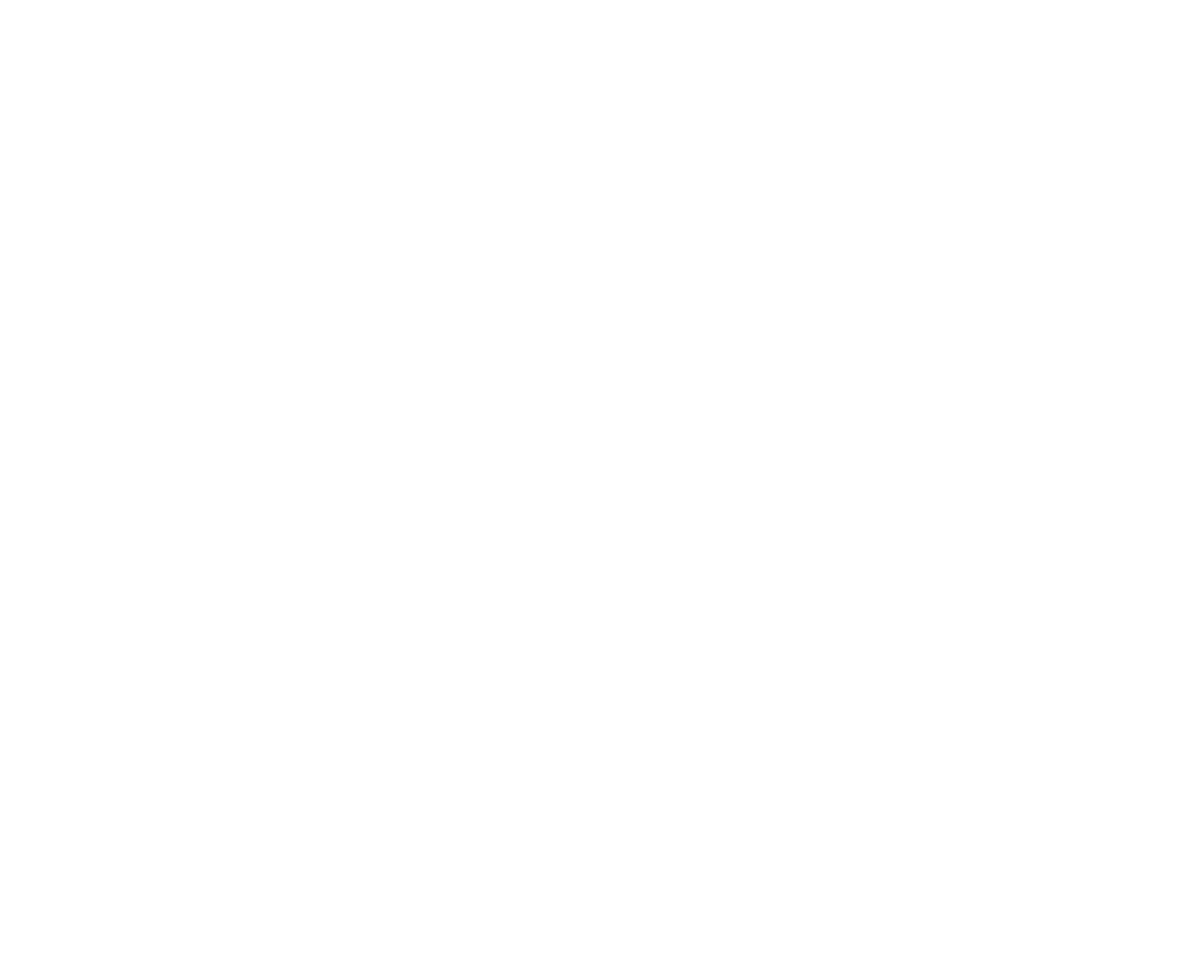
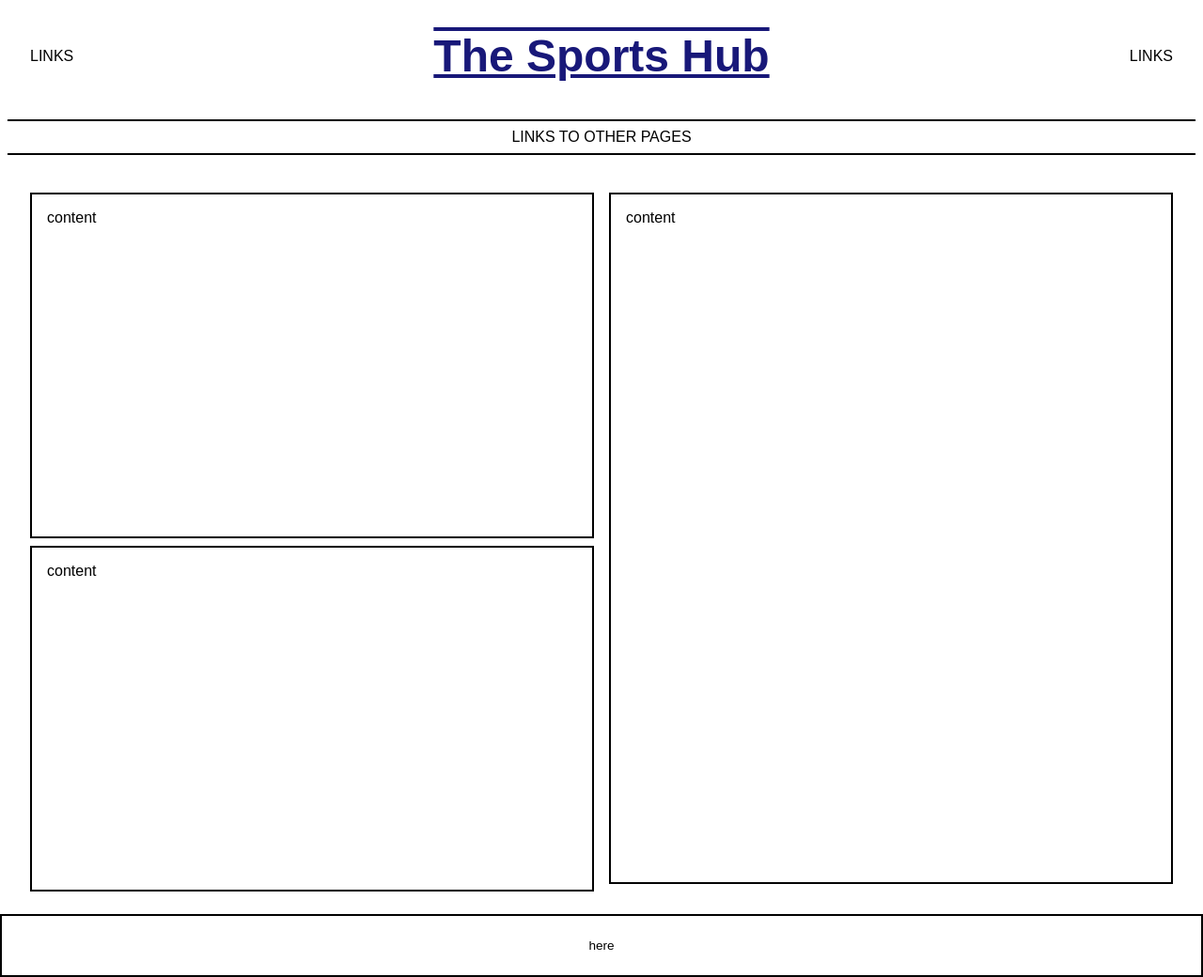
Before and after one commit to JGPawlowski/Sports-WebApp, a plain HTML site: page index.html in a window 1280 px wide. Shown: the whole page at 94% size. Before the commit the page ends 800 px from the top, so only its background shows below. Drawn offline with Linux system fonts and the light colour scheme; a web font is replaced by a local one.

Commit message:
adjusting html/css

```diff
--- a/css/styles.css
+++ b/css/styles.css
@@ -0,0 +1,157 @@
+* {
+    box-sizing: border-box;
+    margin: 0;
+    padding: 0;
+    font-family: Inder, sans-serif;
+}
+
+/*********************************HEADER*************************************/
+
+
+header, header * {
+    display: flex;
+    align-items: center;
+    justify-content: space-between;
+    padding: 1rem;
+    gap: 1rem;
+    font-family: Bitcount Grid Double, sans-serif;
+}
+
+.heading-name {
+    font-size: 3rem;
+    color: rgb(24, 24, 121);
+    text-decoration: underline overline;
+}
+
+.nav-container {
+    gap: 1rem;
+    align-items: center;
+    gap: 1rem;
+}
+
+/* for when the screen gets too small */
+.nav-container-second {
+    display: none;
+}
+
+/****************************************************************************/
+
+.under-header {
+    border-top: 2px solid black;
+    border-bottom: 2px solid black;
+    padding: 0.5rem;
+    margin: 0.5rem;
+    text-align: center;
+    justify-content: center;
+}
+
+/*********************************FOOTER*************************************/
+
+
+body {
+    font-size: 1rem;
+    display: flex;
+    flex-direction: column;
+    min-height: 100vh;
+}
+
+main {
+  display: grid;
+  grid-template-columns: 1fr 1fr; /* Equal widths */
+  height: 100vh;
+  gap: 1rem;
+  padding: 2rem;
+}
+
+.left-container {
+  display: flex;
+  flex-direction: column;
+  gap: 0.5rem; /* control spacing between top/bottom */
+}
+
+.top-left,
+.bottom-left,
+.right {
+    padding: 1rem;
+    border: 2px solid black;
+    font-size: 1rem;
+}
+
+.top-left {
+    min-height: 100%;
+}
+
+.bottom-left {
+    display: none;
+}
+
+.right {
+  grid-column: 2;
+  min-height: 100%;
+}
+
+
+
+
+footer {
+    font-size: 0.85rem;
+    border: 2px solid black;
+}
+
+.footer-grid {
+    display: flex;
+    flex-direction: column;
+    align-items: center;
+    justify-content: space-around;
+    gap: 1.5rem;
+}
+
+/* Target: Every <div> that is a direct child of a <footer> element */
+footer > div {
+    padding: 1.5rem;
+}
+
+.footer-links {
+    display: flex;
+    align-items: center;
+    gap: 1rem;
+}
+
+.footer-grid {
+    display: flex;
+    flex-direction: column;
+    align-items: center;
+    justify-content: space-around;
+    gap: 2rem;
+}
+
+
+
+
+
+/* mobile size */
+@media (min-width: 650px) {
+
+    .top-left {
+        min-height: 50%;
+    }
+    .bottom-left {
+        display: block;
+        min-height: 50%;
+    }
+
+    footer {
+        font-size: 0.8;
+    }
+
+    .footer-grid {
+        display: flex;
+        flex-direction: row;
+        gap: 1rem;
+    }
+
+    .nav-container-second {
+        display: block;
+    }
+
+}
--- a/index.html
+++ b/index.html
@@ -4,9 +4,47 @@
     <meta charset="UTF-8">
     <meta name="viewport" content="width=device-width, initial-scale=1.0">
     <title>Sports Web App</title>
-    <link rel="stylesheet" href="styles.css">
+
+    <link rel="stylesheet" href="/css/styles.css">
+
+    <link rel="preconnect" href="https://fonts.googleapis.com">
+    <link rel="preconnect" href="https://fonts.gstatic.com" crossorigin>
+    <link href="https://fonts.googleapis.com/css2?family=Inter:ital,opsz,wght@0,14..32,100..900;1,14..32,100..900&display=swap" rel="stylesheet">
+    <link href="https://fonts.googleapis.com/css2?family=Bitcount+Grid+Double:wght@100..900&display=swap" rel="stylesheet">
 </head>
 <body>
 
+    <header>
+        <div class="nav-container">
+           LINKS
+        </div>
+
+        <h1 class="heading-name">The Sports Hub</h1>
+
+        <!-- for when the screen gets too small -->
+        <div class="nav-container-second">
+            LINKS
+        </div>
+    </header>
+
+    <div class="under-header">
+        LINKS TO OTHER PAGES
+    </div>
+
+
+    <main>
+        <div class="left-container">
+            <div class="top-left">content</div>
+            <div class="bottom-left">content</div>
+        </div>
+        <div class="right">content</div>
+    </main>
+
+    <footer>
+        <div class="footer-grid">
+            <a>here</a>
+        </div>
+    </footer>
+
 </body>
 </html>
```
